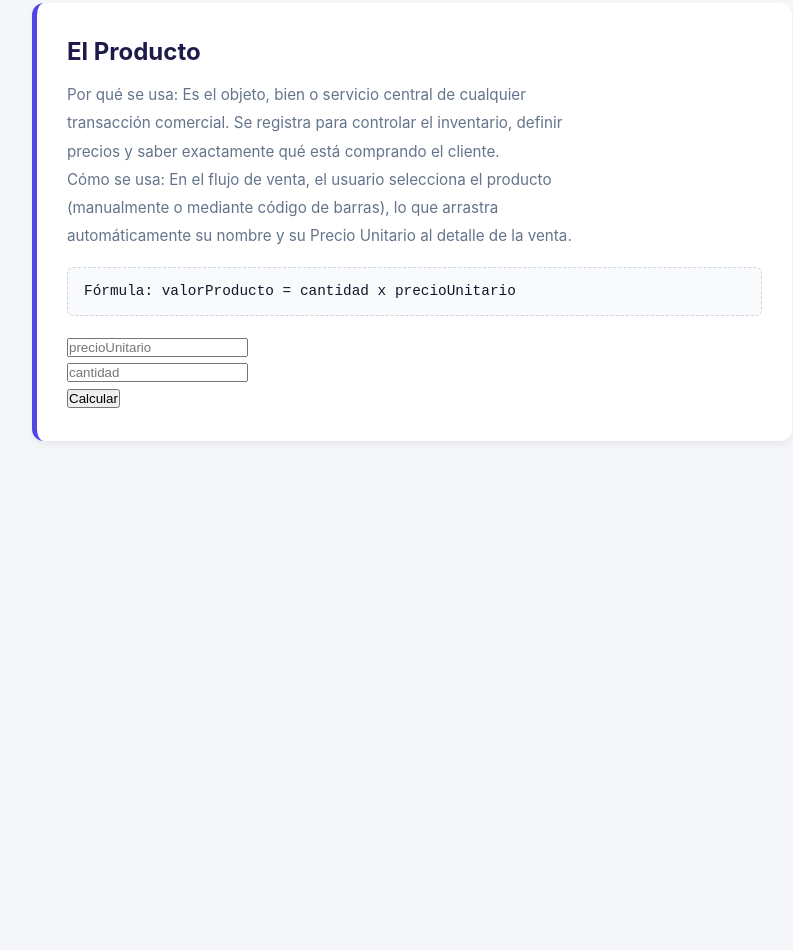
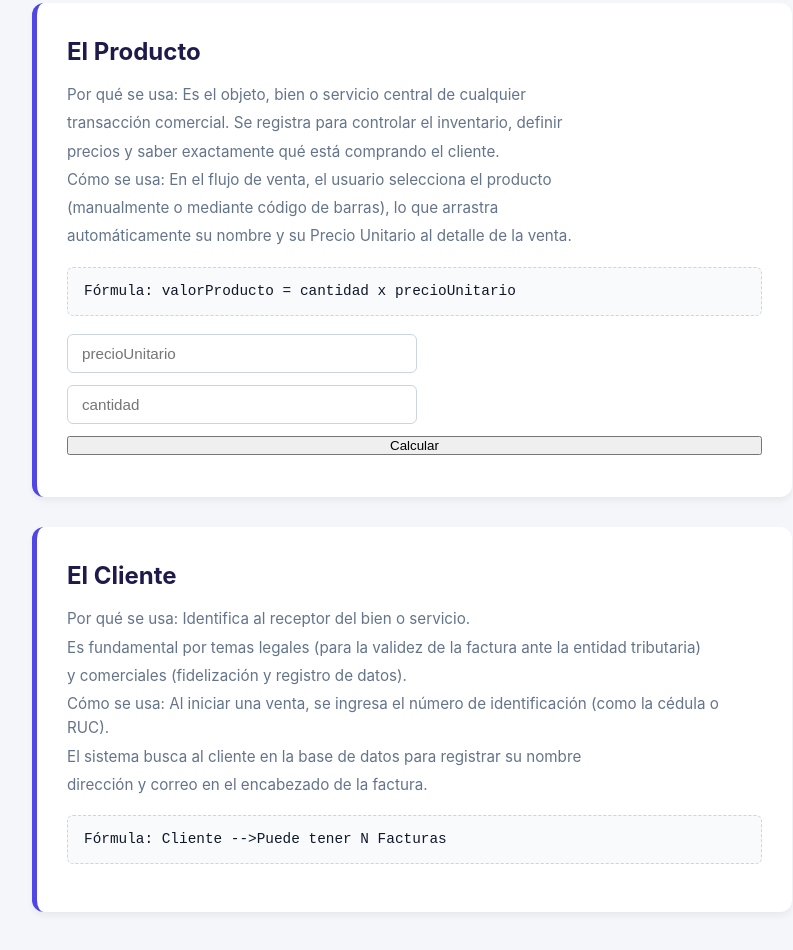
Before and after one commit to carlosao24/Proyecto-Facturador, a plain HTML site: page index.html in a window 1280 px wide. Shown: the part 336-1286 px from the top of the page, without its empty margins (228-1021 px from the left). Before the commit the page ends 847 px from the top, so only its background shows below. Drawn offline with Linux system fonts and the light colour scheme.

Commit message:
cch: agregando concepto 'Cliente'

```diff
--- a/CSS/material-estudio.css
+++ b/CSS/material-estudio.css
@@ -2,7 +2,8 @@
    ESTILOS GLOBALES: Configuración inicial para toda la página
    ========================================================================== */
 html {
-    scroll-behavior: smooth; /* Hace que la pantalla se deslice suavemente al navegar por los ID */
+    scroll-behavior: smooth;
+    /* Hace que la pantalla se deslice suavemente al navegar por los ID */
 }
 
 /* ==========================================================================
@@ -18,17 +19,22 @@ html {
 }
 
 .menu-navegacion ul {
-    list-style: none; /* Quita los puntitos negros de la lista */
+    list-style: none;
+    /* Quita los puntitos negros de la lista */
     display: flex;
-    flex-wrap: wrap;  /* Si no caben en la pantalla, se bajan ordenadamente */
+    flex-wrap: wrap;
+    /* Si no caben en la pantalla, se bajan ordenadamente */
     justify-content: center;
-    gap: 15px;        /* Espacio entre cada opción */
+    gap: 15px;
+    /* Espacio entre cada opción */
     margin-top: 10px;
 }
 
 .menu-navegacion a {
-    text-decoration: none; /* Quita la línea subrayada del texto */
-    color: #4f46e5;        /* El mismo color morado/azul de tus botones */
+    text-decoration: none;
+    /* Quita la línea subrayada del texto */
+    color: #4f46e5;
+    /* El mismo color morado/azul de tus botones */
     font-weight: 600;
     font-size: 0.95rem;
     transition: color 0.2s ease;
@@ -37,11 +43,13 @@ html {
 /* Cuando el usuario pasa el mouse sobre el enlace, cambia de color */
 .menu-navegacion a:hover {
     color: #3730a3;
-    text-decoration: underline; /* Aparece el subrayado solo al pasar el mouse */
+    text-decoration: underline;
+    /* Aparece el subrayado solo al pasar el mouse */
 }
 
 * {
-    box-sizing: border-box; /* Hace que los tamaños de las cajas sean más fáciles de calcular */
+    box-sizing: border-box;
+    /* Hace que los tamaños de las cajas sean más fáciles de calcular */
     margin: 0;
     padding: 0;
 }
@@ -49,18 +57,23 @@ html {
 body {
     font-family: -apple-system, BlinkMacSystemFont, "Segoe UI", Roboto, Arial, sans-serif;
     line-height: 1.6;
-    background-color: #f4f6f9; /* Color de fondo gris claro para descansar la vista */
-    color: #333333;            /* Color del texto principal */
+    background-color: #f4f6f9;
+    /* Color de fondo gris claro para descansar la vista */
+    color: #333333;
+    /* Color del texto principal */
     padding: 40px 20px;
-    max-width: 800px;          /* Ancho máximo para que no se estire demasiado en pantallas grandes */
-    margin: 0 auto;            /* Centra todo el contenido en la pantalla */
+    max-width: 800px;
+    /* Ancho máximo para que no se estire demasiado en pantallas grandes */
+    margin: 0 auto;
+    /* Centra todo el contenido en la pantalla */
 }
 
 /* ==========================================================================
    TÍTULO PRINCIPAL: Diseño del encabezado grande
    ========================================================================== */
 h1 {
-    color: #1e1b4b; /* Color azul marino muy oscuro */
+    color: #1e1b4b;
+    /* Color azul marino muy oscuro */
     font-size: 2.2rem;
     font-weight: 800;
     text-align: center;
@@ -78,7 +91,8 @@ h1::after {
     transform: translateX(-50%);
     width: 80px;
     height: 4px;
-    background-color: #4f46e5; /* Color morado/azul llamativo */
+    background-color: #4f46e5;
+    /* Color morado/azul llamativo */
     border-radius: 2px;
 }
 
@@ -86,13 +100,17 @@ h1::after {
    TARJETAS (SECCIONES): Cuadros blancos que agrupan la información
    ========================================================================== */
 section {
-    background-color: #ffffff; /* Fondo blanco para resaltar */
+    background-color: #ffffff;
+    /* Fondo blanco para resaltar */
     border-radius: 12px;
     padding: 30px;
     margin-bottom: 30px;
-    box-shadow: 0 4px 6px rgba(0, 0, 0, 0.05); /* Sombra suave para dar efecto de elevación */
-    border-left: 5px solid #4f46e5;            /* Línea gruesa decorativa a la izquierda */
-    transition: transform 0.2s ease;           /* Animación suave para cuando pasas el mouse */
+    box-shadow: 0 4px 6px rgba(0, 0, 0, 0.05);
+    /* Sombra suave para dar efecto de elevación */
+    border-left: 5px solid #4f46e5;
+    /* Línea gruesa decorativa a la izquierda */
+    transition: transform 0.2s ease;
+    /* Animación suave para cuando pasas el mouse */
 }
 
 /* Efecto para que la tarjeta suba un poquito al pasar el mouse por encima */
@@ -108,7 +126,8 @@ h2 {
 }
 
 p {
-    color: #64748b; /* Gris intermedio para los textos informativos */
+    color: #64748b;
+    /* Gris intermedio para los textos informativos */
     font-size: 0.95rem;
     margin-bottom: 4px;
 }
@@ -116,13 +135,55 @@ p {
 /* ==========================================================================
    BLOQUE DE FÓRMULAS: Estilo para los cuadros de fórmulas matemáticas
    ========================================================================== */
-section > div:nth-of-type(1) {
+section>div:nth-of-type(1) {
     background-color: #f8fafc;
-    border: 1px dashed #cbd5e1; /* Borde con líneas discontinuas */
+    border: 1px dashed #cbd5e1;
+    /* Borde con líneas discontinuas */
     border-radius: 6px;
     padding: 12px 16px;
     margin: 18px 0;
-    font-family: monospace;     /* Letra tipo código de computadora */
+    font-family: monospace;
+    /* Letra tipo código de computadora */
     font-size: 0.9rem;
     color: #0f172a;
 }
+
+/* ==========================================================================
+   FORMULARIOS: Control de los espacios y diseño de cajas de texto y botones
+   ========================================================================== */
+/* Organiza los elementos interactivos uno debajo del otro de forma ordenada */
+section>div:nth-of-type(2) {
+    display: flex;
+    flex-direction: column;
+    gap: 12px;
+    /* Añade una separación uniforme entre los elementos */
+    margin-top: 15px;
+}
+
+/* Ocultamos las etiquetas <br> del HTML para que no estropeen la organización limpia */
+section>div:nth-of-type(2) br {
+    display: none;
+}
+
+/* Estilo para las cajas donde el usuario escribe datos */
+input[type="number"],
+input[type="text"] {
+    width: 100%;
+    max-width: 350px;
+    padding: 10px 14px;
+    border: 1px solid #cbd5e1;
+    border-radius: 6px;
+    font-size: 0.95rem;
+    background-color: #ffffff;
+    color: #1e293b;
+    transition: border-color 0.2s ease, box-shadow 0.2s ease;
+}
+
+/* Efecto cuando el usuario hace clic dentro de una caja de texto para escribir */
+input:focus {
+    outline: none;
+    border-color: #6366f1;
+    /* Cambia a un color azul iluminado */
+    box-shadow: 0 0 0 3px rgba(99, 102, 241, 0.15);
+    /* Añade un pequeño resplandor */
+}
--- a/JS/material-estudio.js
+++ b/JS/material-estudio.js
@@ -1,5 +1,5 @@
 // Función para calcular el precio total multiplicando precio por cantidad
-function calcularPrecioTotal(){
+function calcularPrecioTotal() {
     // Guardamos los valores que el usuario escribió en los cuadros de texto
     let precioUnitario = recuperarFloat("precioUnitario");
     let cantidad = recuperarInt("cantidad");
--- a/index.html
+++ b/index.html
@@ -1,18 +1,20 @@
 <!DOCTYPE html>
 <html lang="en">
+
 <head>
     <meta charset="UTF-8">
     <meta name="viewport" content="width=device-width, initial-scale=1.0">
     <title>Material de Estudio</title>
     <link rel="stylesheet" href="CSS/material-estudio.css">
 </head>
+
 <body>
 
     <nav class="menu-navegacion">
         <p><strong>Elige el área la cual quieras conocer </strong></p>
         <ul>
             <li><a href="#elProducto">El Producto</a></li>
-            <li><a href="#"></a></li>
+            <li><a href="#elCliente">El Cliente</a></li>
             <li><a href="#"></a></li>
             <li><a href="#"></a></li>
             <li><a href="#"></a></li>
@@ -46,7 +48,22 @@
         </div>
     </section>
 
+    <section id="elCliente">
+        <h2>El Cliente</h2>
+        <p>Por qué se usa: Identifica al receptor del bien o servicio.</p>
+        <p>Es fundamental por temas legales (para la validez de la factura ante la entidad tributaria)</p>
+        <p>y comerciales (fidelización y registro de datos).</p>
+        <p>Cómo se usa: Al iniciar una venta, se ingresa el número de identificación (como la cédula o RUC).</p>
+        <p>El sistema busca al cliente en la base de datos para registrar su nombre</p>
+        <p>dirección y correo en el encabezado de la factura.</p>
+        <div>
+            Fórmula:
+            Cliente -->Puede tener N Facturas
+        </div>
+    </section>
+
     <script src="JS/material-estudio.js"></script>
     <script src="JS/utilitarios.js"></script>
 </body>
+
 </html>
```
